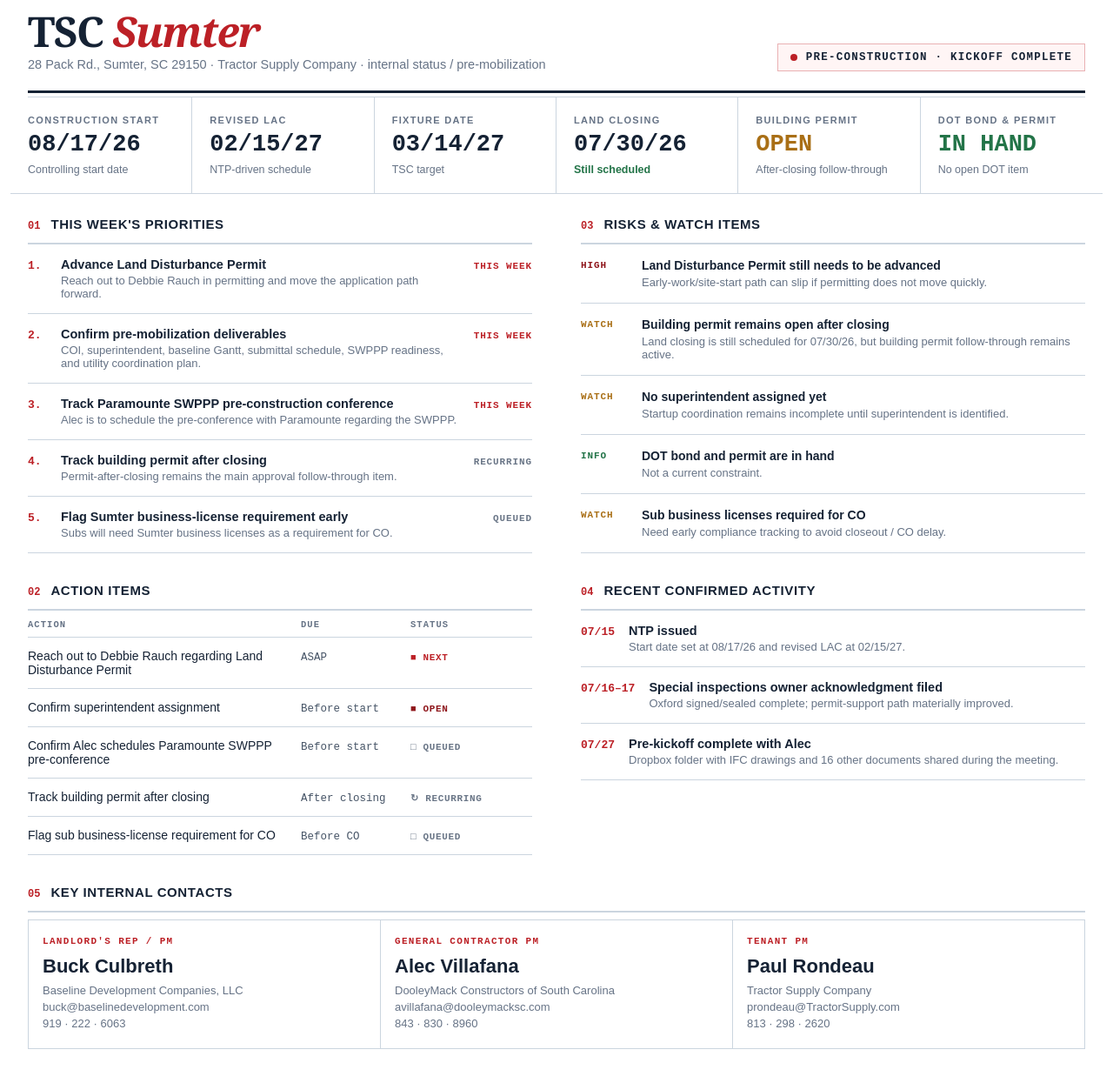
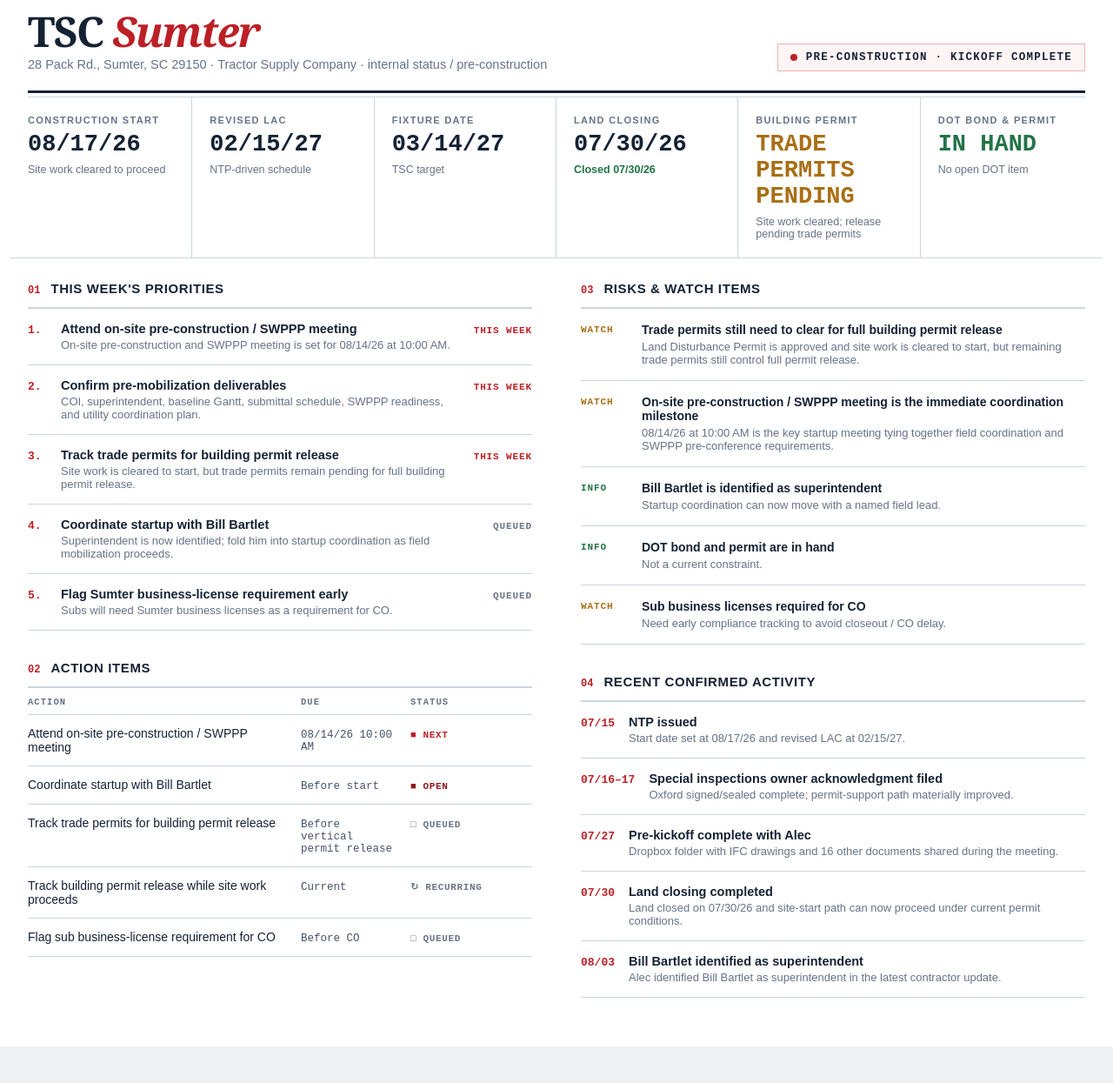
Before and after one commit to Baseline120/TSC-Sumter-Internal-Status, a plain HTML site: page index.html in a window 1280 px wide. Shown: the part 23-1268 px from the top of the page at 87% size. After the commit the page ends 1226 px from the top, so only its background shows below. Drawn offline with Linux system fonts and the light colour scheme.

Commit message:
Update internal status for pre-con meeting and permit progress

```diff
--- a/index.html
+++ b/index.html
@@ -82,7 +82,7 @@
   <div class="header">
     <div>
       <h1>TSC <span>Sumter</span></h1>
-      <div class="subtitle">28 Pack Rd., Sumter, SC 29150 · Tractor Supply Company · internal status / pre-mobilization</div>
+      <div class="subtitle">28 Pack Rd., Sumter, SC 29150 · Tractor Supply Company · internal status / pre-construction</div>
     </div>
     <div class="phase"><div class="phase-dot"></div>PRE-CONSTRUCTION · KICKOFF COMPLETE</div>
   </div>
@@ -92,7 +92,7 @@
     <div class="tile">
       <div class="t-label">Construction Start</div>
       <div class="t-value">08/17/26</div>
-      <div class="t-note">Controlling start date</div>
+      <div class="t-note">Site work cleared to proceed</div>
     </div>
     <div class="tile">
       <div class="t-label">Revised LAC</div>
@@ -107,12 +107,12 @@
     <div class="tile">
       <div class="t-label">Land Closing</div>
       <div class="t-value">07/30/26</div>
-      <div class="t-note green">Still scheduled</div>
+      <div class="t-note green">Closed 07/30/26</div>
     </div>
     <div class="tile">
       <div class="t-label">Building Permit</div>
-      <div class="t-value amber">OPEN</div>
-      <div class="t-note">After-closing follow-through</div>
+      <div class="t-value amber">TRADE PERMITS PENDING</div>
+      <div class="t-note">Site work cleared; release pending trade permits</div>
     </div>
     <div class="tile">
       <div class="t-label">DOT Bond &amp; Permit</div>
@@ -124,26 +124,26 @@
   <div class="grid">
     <div class="section">
       <div class="section-head"><div class="section-num">01</div><div class="section-title">This Week's Priorities</div></div>
-      <div class="item"><div class="item-no">1.</div><div class="item-body"><div class="item-title">Advance Land Disturbance Permit</div><div class="item-text">Reach out to Debbie Rauch in permitting and move the application path forward.</div></div><div class="item-tag">THIS WEEK</div></div>
+      <div class="item"><div class="item-no">1.</div><div class="item-body"><div class="item-title">Attend on-site pre-construction / SWPPP meeting</div><div class="item-text">On-site pre-construction and SWPPP meeting is set for 08/14/26 at 10:00 AM.</div></div><div class="item-tag">THIS WEEK</div></div>
       <div class="item"><div class="item-no">2.</div><div class="item-body"><div class="item-title">Confirm pre-mobilization deliverables</div><div class="item-text">COI, superintendent, baseline Gantt, submittal schedule, SWPPP readiness, and utility coordination plan.</div></div><div class="item-tag">THIS WEEK</div></div>
-      <div class="item"><div class="item-no">3.</div><div class="item-body"><div class="item-title">Track Paramounte SWPPP pre-construction conference</div><div class="item-text">Alec is to schedule the pre-conference with Paramounte regarding the SWPPP.</div></div><div class="item-tag">THIS WEEK</div></div>
-      <div class="item"><div class="item-no">4.</div><div class="item-body"><div class="item-title">Track building permit after closing</div><div class="item-text">Permit-after-closing remains the main approval follow-through item.</div></div><div class="item-tag queued">RECURRING</div></div>
+      <div class="item"><div class="item-no">3.</div><div class="item-body"><div class="item-title">Track trade permits for building permit release</div><div class="item-text">Site work is cleared to start, but trade permits remain pending for full building permit release.</div></div><div class="item-tag">THIS WEEK</div></div>
+      <div class="item"><div class="item-no">4.</div><div class="item-body"><div class="item-title">Coordinate startup with Bill Bartlet</div><div class="item-text">Superintendent is now identified; fold him into startup coordination as field mobilization proceeds.</div></div><div class="item-tag queued">QUEUED</div></div>
       <div class="item"><div class="item-no">5.</div><div class="item-body"><div class="item-title">Flag Sumter business-license requirement early</div><div class="item-text">Subs will need Sumter business licenses as a requirement for CO.</div></div><div class="item-tag queued">QUEUED</div></div>
 
       <div class="section-head" style="padding-top:34px;"><div class="section-num">02</div><div class="section-title">Action Items</div></div>
       <div class="table-head"><div>ACTION</div><div>DUE</div><div>STATUS</div></div>
-      <div class="row"><div class="r-main">Reach out to Debbie Rauch regarding Land Disturbance Permit</div><div class="r-due">ASAP</div><div class="r-status next">■ NEXT</div></div>
-      <div class="row"><div class="r-main">Confirm superintendent assignment</div><div class="r-due">Before start</div><div class="r-status waiting">■ OPEN</div></div>
-      <div class="row"><div class="r-main">Confirm Alec schedules Paramounte SWPPP pre-conference</div><div class="r-due">Before start</div><div class="r-status queued">□ QUEUED</div></div>
-      <div class="row"><div class="r-main">Track building permit after closing</div><div class="r-due">After closing</div><div class="r-status recurring">↻ RECURRING</div></div>
+      <div class="row"><div class="r-main">Attend on-site pre-construction / SWPPP meeting</div><div class="r-due">08/14/26 10:00 AM</div><div class="r-status next">■ NEXT</div></div>
+      <div class="row"><div class="r-main">Coordinate startup with Bill Bartlet</div><div class="r-due">Before start</div><div class="r-status waiting">■ OPEN</div></div>
+      <div class="row"><div class="r-main">Track trade permits for building permit release</div><div class="r-due">Before vertical permit release</div><div class="r-status queued">□ QUEUED</div></div>
+      <div class="row"><div class="r-main">Track building permit release while site work proceeds</div><div class="r-due">Current</div><div class="r-status recurring">↻ RECURRING</div></div>
       <div class="row"><div class="r-main">Flag sub business-license requirement for CO</div><div class="r-due">Before CO</div><div class="r-status queued">□ QUEUED</div></div>
     </div>
 
     <div class="section">
       <div class="section-head"><div class="section-num">03</div><div class="section-title">Risks &amp; Watch Items</div></div>
-      <div class="risk"><div class="risk-level high">HIGH</div><div class="risk-body"><div class="risk-title">Land Disturbance Permit still needs to be advanced</div><div class="risk-text">Early-work/site-start path can slip if permitting does not move quickly.</div></div></div>
-      <div class="risk"><div class="risk-level watch">WATCH</div><div class="risk-body"><div class="risk-title">Building permit remains open after closing</div><div class="risk-text">Land closing is still scheduled for 07/30/26, but building permit follow-through remains active.</div></div></div>
-      <div class="risk"><div class="risk-level watch">WATCH</div><div class="risk-body"><div class="risk-title">No superintendent assigned yet</div><div class="risk-text">Startup coordination remains incomplete until superintendent is identified.</div></div></div>
+      <div class="risk"><div class="risk-level watch">WATCH</div><div class="risk-body"><div class="risk-title">Trade permits still need to clear for full building permit release</div><div class="risk-text">Land Disturbance Permit is approved and site work is cleared to start, but remaining trade permits still control full permit release.</div></div></div>
+      <div class="risk"><div class="risk-level watch">WATCH</div><div class="risk-body"><div class="risk-title">On-site pre-construction / SWPPP meeting is the immediate coordination milestone</div><div class="risk-text">08/14/26 at 10:00 AM is the key startup meeting tying together field coordination and SWPPP pre-conference requirements.</div></div></div>
+      <div class="risk"><div class="risk-level info">INFO</div><div class="risk-body"><div class="risk-title">Bill Bartlet is identified as superintendent</div><div class="risk-text">Startup coordination can now move with a named field lead.</div></div></div>
       <div class="risk"><div class="risk-level info">INFO</div><div class="risk-body"><div class="risk-title">DOT bond and permit are in hand</div><div class="risk-text">Not a current constraint.</div></div></div>
       <div class="risk"><div class="risk-level watch">WATCH</div><div class="risk-body"><div class="risk-title">Sub business licenses required for CO</div><div class="risk-text">Need early compliance tracking to avoid closeout / CO delay.</div></div></div>
 
@@ -151,15 +151,9 @@
       <div class="item"><div class="item-no">07/15</div><div class="item-body"><div class="item-title">NTP issued</div><div class="item-text">Start date set at 08/17/26 and revised LAC at 02/15/27.</div></div></div>
       <div class="item"><div class="item-no">07/16–17</div><div class="item-body"><div class="item-title">Special inspections owner acknowledgment filed</div><div class="item-text">Oxford signed/sealed complete; permit-support path materially improved.</div></div></div>
       <div class="item"><div class="item-no">07/27</div><div class="item-body"><div class="item-title">Pre-kickoff complete with Alec</div><div class="item-text">Dropbox folder with IFC drawings and 16 other documents shared during the meeting.</div></div></div>
+      <div class="item"><div class="item-no">07/30</div><div class="item-body"><div class="item-title">Land closing completed</div><div class="item-text">Land closed on 07/30/26 and site-start path can now proceed under current permit conditions.</div></div></div>
+      <div class="item"><div class="item-no">08/03</div><div class="item-body"><div class="item-title">Bill Bartlet identified as superintendent</div><div class="item-text">Alec identified Bill Bartlet as superintendent in the latest contractor update.</div></div></div>
     </div>
-  </div>
-
-  <div class="section-head" style="padding-top:34px;"><div class="section-num">05</div><div class="section-title">Key Internal Contacts</div></div>
-  <div class="contacts">
-    <div class="contact"><div class="contact-role">Landlord's Rep / PM</div><div class="contact-name">Buck Culbreth</div><div class="contact-org">Baseline Development Companies, LLC</div><div class="contact-line">buck@baselinedevelopment.com</div><div class="contact-line">919 · 222 · 6063</div></div>
-    <div class="contact"><div class="contact-role">General Contractor PM</div><div class="contact-name">Alec Villafana</div><div class="contact-org">DooleyMack Constructors of South Carolina</div><div class="contact-line">avillafana@dooleymacksc.com</div><div class="contact-line">843 · 830 · 8960</div></div>
-
-    <div class="contact"><div class="contact-role">Tenant PM</div><div class="contact-name">Paul Rondeau</div><div class="contact-org">Tractor Supply Company</div><div class="contact-line">prondeau@TractorSupply.com</div><div class="contact-line">813 · 298 · 2620</div></div>
   </div>
 </div>
 </body>
```
